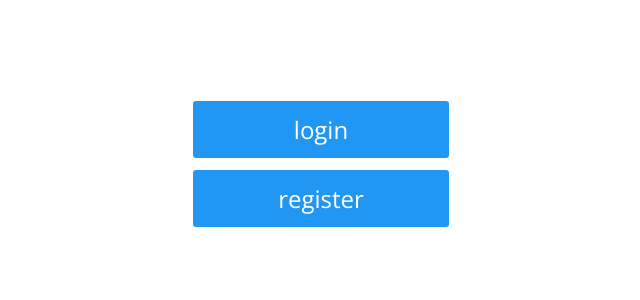
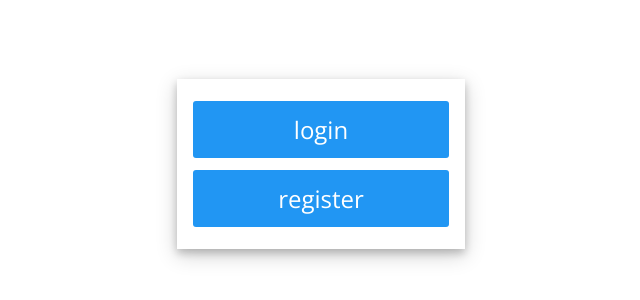
Before and after one commit to oliverlevay/virtual-list, a React (Create React App) app: page / in a window 1280 px wide. Shown: the part 236-536 px from the top of the page, without its empty margins (319-959 px from the left). Built offline with nearby package versions, Linux system fonts and the light colour scheme.

Commit message:
added enter button functionality

```diff
--- a/src/App.js
+++ b/src/App.js
@@ -5,7 +5,6 @@ import { ContextMenu, MenuItem, ContextMenuTrigger } from "react-contextmenu";
 import Color from "./Library/Color";
 import Api from "./Library/Api";
 import { setCookie, getCookie, deleteCookie } from "./Library/Cookies";
-
 import AddButtonIcon from "./Components/AddButton";
 
 const Body = styled.div`
@@ -28,7 +27,8 @@ const Information = styled.div`
   background-color: ${Color.background};
   margin: 0.5em 0;
   width: 16em;
-  border-radius: 5px;
+  box-shadow: 0 4px 8px 0 rgba(0, 0, 0, 0.2), 0 6px 20px 0 rgba(0, 0, 0, 0.19);
+  padding: 1em;
 `;
 
 const InputAndTextContainer = styled.div`
@@ -270,6 +270,17 @@ const App = () => {
     }
   };
 
+  const handleKeyPress = (key) => {
+    if (key === "Enter") {
+      if (loggingIn) {
+        login();
+      }
+      if (registering) {
+        register();
+      }
+    }
+  };
+
   useEffect(() => {
     if (renamingId) {
       document.getElementById(renamingId).select();
@@ -324,6 +335,7 @@ const App = () => {
                   failed={passwordFailed}
                   autoComplete="password"
                   onChange={(event) => setPassword(event.target.value)}
+                  onKeyPress={(event) => handleKeyPress(event.key)}
                 ></Input>
               </InputAndTextContainer>
               <ErrorMessage>{error}</ErrorMessage>
@@ -381,6 +393,7 @@ const App = () => {
                   type="password"
                   value={password2}
                   onChange={(event) => setPassword2(event.target.value)}
+                  onKeyPress={(event) => handleKeyPress(event.key)}
                 ></Input>
               </InputAndTextContainer>
             </Information>
```
